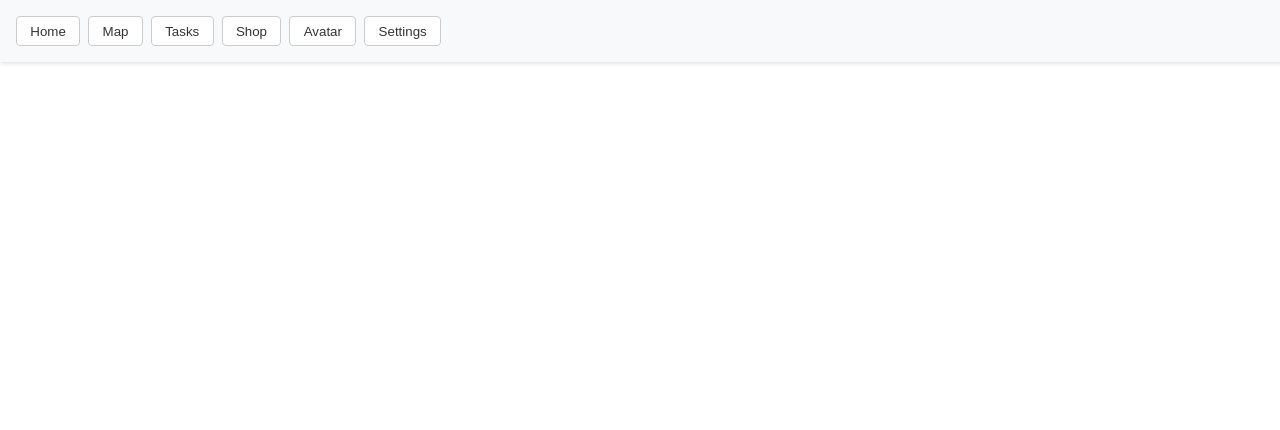
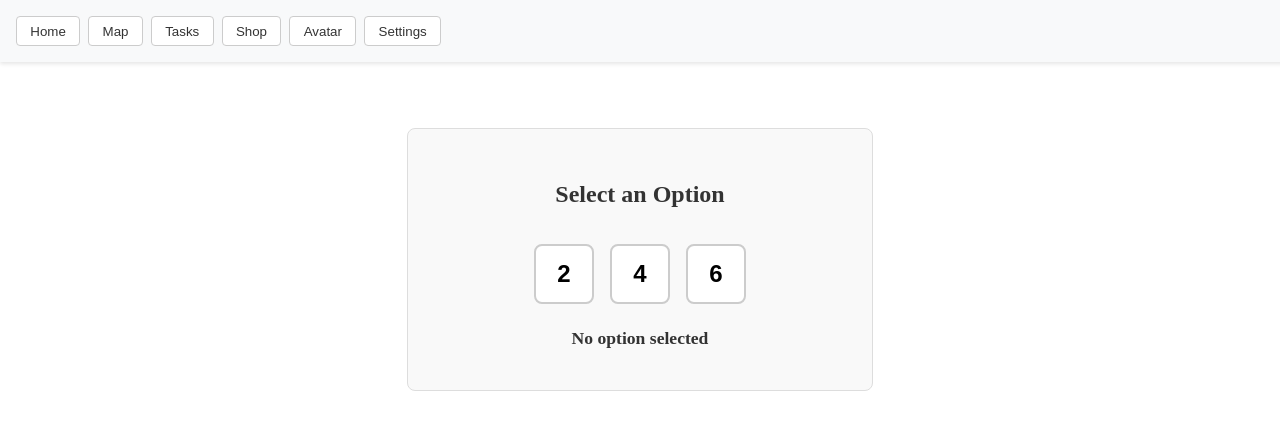
Before and after one commit to itcOnlineGaming/Team_3_2025, a SvelteKit app: page /tasks in a window 1280 px wide. Shown: the top 430 px of the page. Built offline with nearby package versions, Linux system fonts and the light colour scheme.

Commit message:
Working on Tasks

```diff
--- /dev/null
+++ b/src/lib/stores.js
@@ -0,0 +1,5 @@
+import { writable } from 'svelte/store';
+
+// Shared stores for the selected option and its text
+export const selectedOption = writable(null);
+export const selectedText = writable(null);
--- a/src/routes/tasks/+page.svelte
+++ b/src/routes/tasks/+page.svelte
@@ -0,0 +1,146 @@
+<script>
+	import { onDestroy } from 'svelte';
+	import { selectedOption, selectedText } from '$lib/stores.js';
+
+	let selected = null;
+	let selectedWords = null;
+
+	// Define the text for each option
+	const optionTexts = {
+		2: "Hello Bye",
+		4: "Hello Bye Test One",
+		6: "Hello Bye Test One Two Three"
+	};
+
+	// Subscribe to both stores
+	const unsubscribeOption = selectedOption.subscribe(value => {
+		selected = value;
+	});
+
+	const unsubscribeText = selectedText.subscribe(value => {
+		selectedWords = value;
+	});
+
+	// Clean up subscriptions when component is destroyed
+	onDestroy(() => {
+		unsubscribeOption();
+		unsubscribeText();
+	});
+
+	function selectOption(option) {
+		selected = option;
+		selectedWords = optionTexts[option];
+
+		// Update both stores
+		selectedOption.set(option);
+		selectedText.set(optionTexts[option]);
+	}
+</script>
+
+<div class="form-container">
+	<h2>Select an Option</h2>
+
+	<div class="button-group">
+		<button
+			class="option-button {selected === 2 ? 'selected' : ''}"
+			on:click={() => selectOption(2)}
+		>
+			2
+		</button>
+
+		<button
+			class="option-button {selected === 4 ? 'selected' : ''}"
+			on:click={() => selectOption(4)}
+		>
+			4
+		</button>
+
+		<button
+			class="option-button {selected === 6 ? 'selected' : ''}"
+			on:click={() => selectOption(6)}
+		>
+			6
+		</button>
+	</div>
+
+	{#if selected}
+		<div class="selection-info">
+			<p class="selection-display">Selected: Option {selected}</p>
+			{#if selectedWords}
+				<p class="text-display">Text: "{selectedWords}"</p>
+			{:else}
+				<p class="text-display">No text for this option</p>
+			{/if}
+		</div>
+	{:else}
+		<p class="selection-display">No option selected</p>
+	{/if}
+</div>
+
+<style>
+	.form-container {
+		max-width: 400px;
+		margin: 2em auto;
+		padding: 2em;
+		text-align: center;
+		border: 1px solid #ddd;
+		border-radius: 8px;
+		background-color: #f9f9f9;
+	}
+
+	.form-container h2 {
+		margin-bottom: 1.5em;
+		color: #333;
+	}
+
+	.button-group {
+		display: flex;
+		gap: 1em;
+		justify-content: center;
+		margin-bottom: 1.5em;
+	}
+
+	.option-button {
+		width: 60px;
+		height: 60px;
+		border: 2px solid #ccc;
+		background-color: white;
+		border-radius: 8px;
+		font-size: 1.5em;
+		font-weight: bold;
+		cursor: pointer;
+		transition: all 0.2s ease;
+	}
+
+	.option-button:hover {
+		border-color: #007bff;
+		background-color: #f8f9ff;
+	}
+
+	.option-button.selected {
+		border-color: #007bff;
+		background-color: #007bff;
+		color: white;
+	}
+
+	.selection-info {
+		background-color: #e8f4f8;
+		padding: 1em;
+		border-radius: 6px;
+		border-left: 4px solid #007bff;
+	}
+
+	.selection-display {
+		font-size: 1.1em;
+		color: #333;
+		margin: 0 0 0.5em 0;
+		font-weight: bold;
+	}
+
+	.text-display {
+		font-size: 1em;
+		color: #555;
+		margin: 0;
+		font-style: italic;
+	}
+</style>
```
